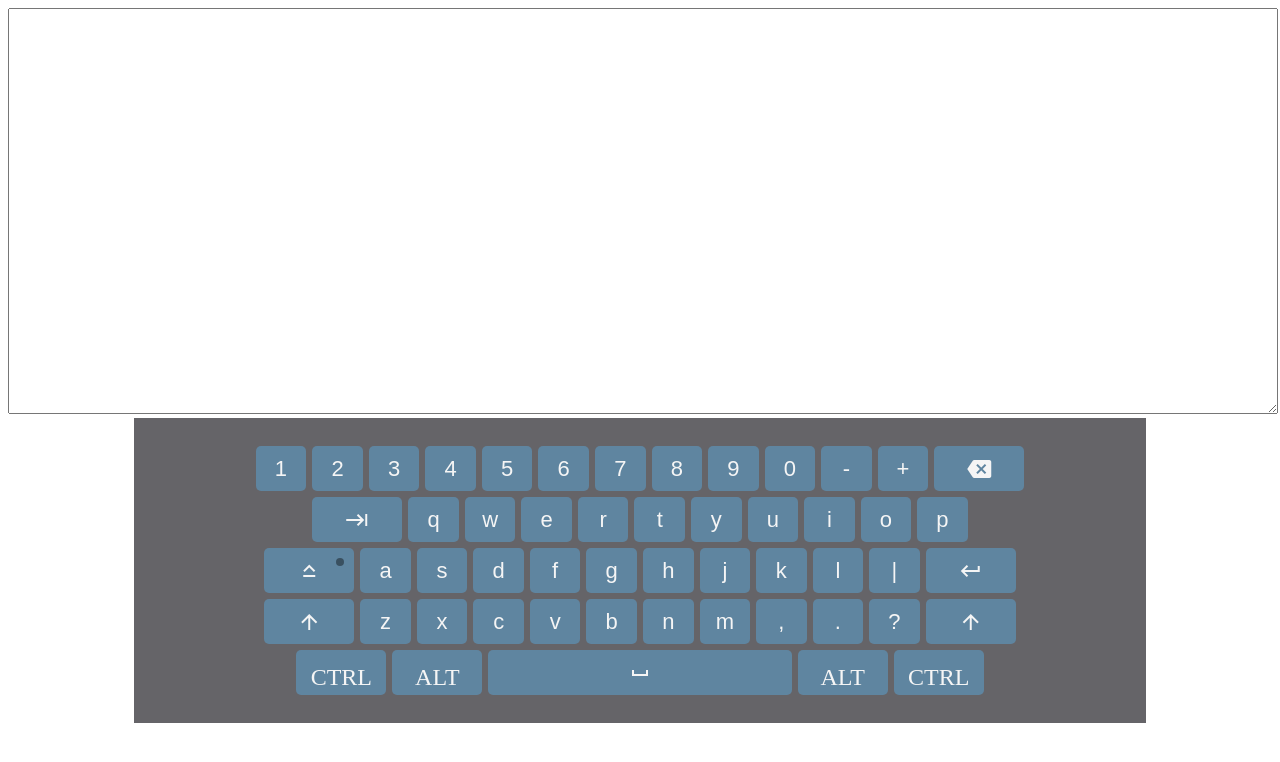
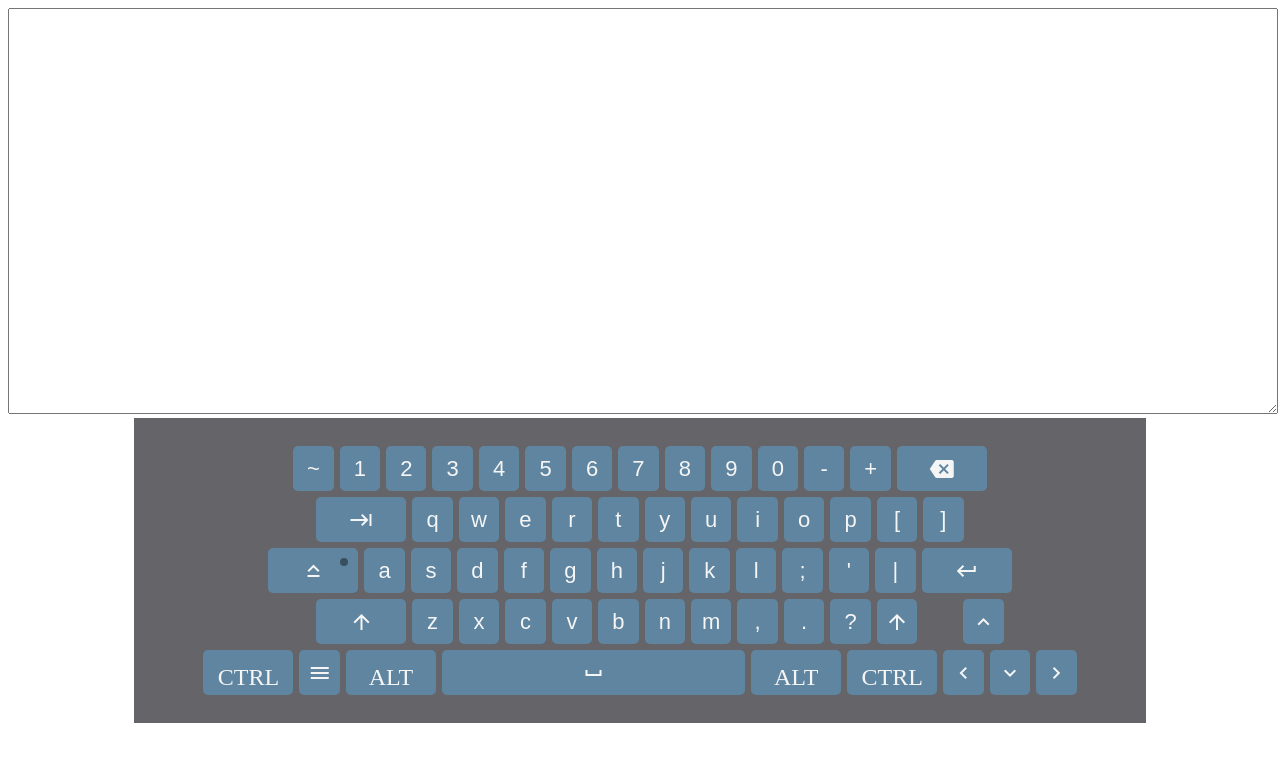
Before and after one commit to Xcore33/virtual-keyboard, a plain HTML site: page index.html in a window 1280 px wide. Drawn offline with Linux system fonts and the light colour scheme.

Commit message:
feat: add extra keys

```diff
--- a/script.js
+++ b/script.js
@@ -7,7 +7,6 @@ const Keyboard = {
 
     eventHandlers: {
         oninput: null,
-      onclose: null
     },
 
     properties: {
@@ -37,7 +36,7 @@ const Keyboard = {
         document.body.appendChild(main);
 
         // Automatically use keyboard for elements with .use-keyboard-input
-      document.querySelectorAll(".textarea").forEach(element => {
+        document.querySelectorAll("textarea").forEach(element => {
             element.addEventListener("focus", () => {
                 this.open(element.value, currentValue => {
                     element.value = currentValue;
@@ -49,11 +48,11 @@ const Keyboard = {
     _createKeys() {
         const fragment = document.createDocumentFragment();
         const keyLayout = [
-          "1", "2", "3", "4", "5", "6", "7", "8", "9", "0","-","+", "backspace",
-          "tab", "q", "w", "e", "r", "t", "y", "u", "i", "o", "p",
-          "caps", "a", "s", "d", "f", "g", "h", "j", "k", "l", "|", "enter",
-          "shift", "z", "x", "c", "v", "b", "n", "m", ",", ".", "?", "shiftR",
-           "ctrl", "alt" , "space", "alt", "ctrl"
+            "~", "1", "2", "3", "4", "5", "6", "7", "8", "9", "0", "-", "+", "backspace",
+            "tab", "q", "w", "e", "r", "t", "y", "u", "i", "o", "p", "[", "]",
+            "caps", "a", "s", "d", "f", "g", "h", "j", "k", "l", ";", "'", "|", "enter",
+            "shift", "z", "x", "c", "v", "b", "n", "m", ",", ".", "?", "shiftR", "up",
+            "ctrl", "win", "alt", "space", "alt", "ctrl", "left", "down", "right"
         ];
 
         // Creates HTML for an icon
@@ -63,7 +62,7 @@ const Keyboard = {
 
         keyLayout.forEach(key => {
             const keyElement = document.createElement("button");
-          const insertLineBreak = ["backspace", "p", "enter", "shiftR"].indexOf(key) !== -1;
+            const insertLineBreak = ["backspace", "]", "enter", "up"].indexOf(key) !== -1;
 
             // Add attributes/classes
             keyElement.setAttribute("type", "button");
@@ -73,11 +72,18 @@ const Keyboard = {
                 case "backspace":
                     keyElement.classList.add("keyboard-key-wide");
                     keyElement.innerHTML = createIconHTML("backspace");
+                    this.key = '93';
 
                     keyElement.addEventListener("click", () => {
                         this.properties.value = this.properties.value.substring(0, this.properties.value.length - 1);
                         this._triggerEvent("oninput");
                     });
+
+                    keyElement.addEventListener("keydown", () => {
+                        this.properties.value = this.properties.value.substring(0, this.properties.value.length - 1);
+                        this._triggerEvent("oninput");
+                    });
+
 
                     break;
 
@@ -85,19 +91,29 @@ const Keyboard = {
                     keyElement.classList.add("keyboard-key-wide");
                     keyElement.innerHTML = createIconHTML("arrow_upward");
 
-                  keyElement.addEventListener("click", () => {
+                    keyElement.addEventListener("mousedown", () => {
+                        this._toggleShift();
+                        this._triggerEvent("oninput");
+                    });
 
+                    keyElement.addEventListener("mouseup", () => {
+                        this._toggleShift();
                         this._triggerEvent("oninput");
                     });
 
                     break;
 
                 case "shiftR":
-                  keyElement.classList.add("keyboard-key-wide");
+                    keyElement.classList.add("keyboard-key");
                     keyElement.innerHTML = createIconHTML("arrow_upward");
 
-                  keyElement.addEventListener("click", () => {
+                    keyElement.addEventListener("mousedown", () => {
+                        this._toggleShift();
+                        this._triggerEvent("oninput");
+                    });
 
+                    keyElement.addEventListener("mouseup", () => {
+                        this._toggleShift();
                         this._triggerEvent("oninput");
                     });
 
@@ -119,7 +135,7 @@ const Keyboard = {
                     keyElement.innerHTML = createIconHTML("keyboard_tab");
 
                     keyElement.addEventListener("click", () => {
-
+                        this.properties.value += "     ";
                         this._triggerEvent("oninput");
                     });
 
@@ -169,6 +185,60 @@ const Keyboard = {
 
                     break;
 
+                case "win":
+                    keyElement.classList.add("keyboard-key");
+                    keyElement.innerHTML = createIconHTML("menu");
+
+                    keyElement.addEventListener("click", () => {
+
+                        this._triggerEvent("oninput");
+                    });
+
+                    break;
+
+                case "up":
+                    keyElement.classList.add("keyboard-key-up");
+                    keyElement.innerHTML = createIconHTML("keyboard_arrow_up");
+
+                    keyElement.addEventListener("click", () => {
+                        this.properties.value += "\u{2191}";
+                        this._triggerEvent("oninput");
+                    });
+
+                    break;
+
+                case "left":
+                    keyElement.classList.add("keyboard-key");
+                    keyElement.innerHTML = createIconHTML("keyboard_arrow_left");
+
+                    keyElement.addEventListener("click", () => {
+                        this.properties.value += "\u{2190}";
+                        this._triggerEvent("oninput");
+                    });
+
+                    break;
+
+                case "down":
+                    keyElement.classList.add("keyboard-key");
+                    keyElement.innerHTML = createIconHTML("keyboard_arrow_down");
+
+                    keyElement.addEventListener("click", () => {
+                        this.properties.value += "\u{2193}";
+                        this._triggerEvent("oninput");
+                    });
+
+                    break;
+
+                case "right":
+                    keyElement.classList.add("keyboard-key");
+                    keyElement.innerHTML = createIconHTML("keyboard_arrow_right");
+                    keyElement.addEventListener("click", () => {
+                        this.properties.value += "\u{2192}";
+                        this._triggerEvent("oninput");
+                    });
+
+                    break;
+
                 default:
                     keyElement.textContent = key.toLowerCase();
 
@@ -206,20 +276,25 @@ const Keyboard = {
         }
     },
 
+    _toggleShift() {
+        this.properties.capsLock = !this.properties.capsLock;
+
+        for (const key of this.elements.CAPS) {
+            if (key.childElementCount === 0) {
+                key.textContent = this.properties.capsLock ? key.textContent.toUpperCase() : key.textContent.toLowerCase();
+
+            }
+        }
+    },
+
     open(initialValue, oninput, onclose) {
         this.properties.value = initialValue || "";
         this.eventHandlers.oninput = oninput;
-      this.eventHandlers.onclose = onclose;
-      this.elements.main.classList.remove("keyboard-hidden");
+        // this.eventHandlers.onclose = onclose;
     },
 
-  close() {
-      this.properties.value = "";
-      this.eventHandlers.oninput = oninput;
-      this.eventHandlers.onclose = onclose;
-      this.elements.main.classList.add("keyboard-hidden");
-  }
 };
+
 
 window.addEventListener("DOMContentLoaded", function () {
     Keyboard.init();
--- a/style.css
+++ b/style.css
@@ -16,7 +16,7 @@
 
 .keyboard-key {
     height: 45px;
-    width: 5%;
+    width: 4%;
     max-width: 90px;
     margin: 3px;
     border-radius: 5px;
@@ -42,6 +42,11 @@
     width: 20%;
 }
 
+.keyboard-key-up {
+    width: 4%;
+    left: 40px;
+}
+
 .keyboard-key-extra-wide {
     width: 30%;
     max-width: 500px;
@@ -58,6 +63,10 @@
     border-radius: 50%;
 }
 
+.keyboard-key-active::after {
+    background: red;
+}
+
 .textarea {
   position: relative;
   width: 100%;
```
Lines whose indentation alone changed are shown as unchanged.
